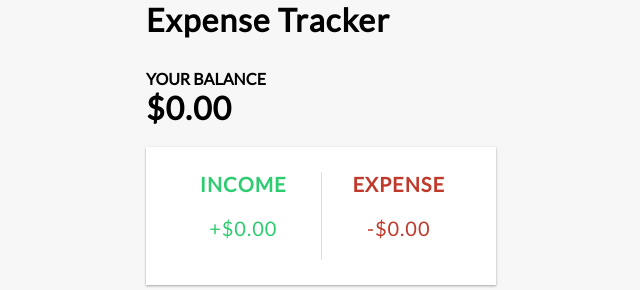
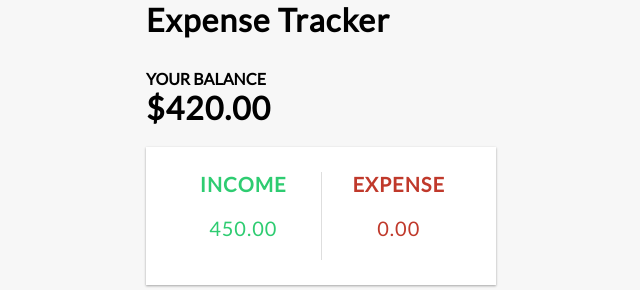
Before and after one commit to arpitjaswal/XpenseLogger, a React (Create React App) app in the folder xpenselogger/: page / in a window 1280 px wide. Shown: the top 290 px of the page, without its empty margins (319-959 px from the left). Built offline with nearby package versions, Linux system fonts and the light colour scheme.

Commit message:
last step

```diff
--- a/xpenselogger/src/components/Balance.jsx
+++ b/xpenselogger/src/components/Balance.jsx
@@ -1,10 +1,17 @@
-import React from 'react'
+import React, {useContext} from 'react';
+import {GlobalContext} from '../context/GlobalState';
 
 const Balance = () => {
+
+  const {transactions} = useContext(GlobalContext);
+  const amounts = transactions.map(transaction=>transaction.amount);
+  const total = amounts.reduce((acc,item)=>acc+=item,0).toFixed(2);
+
   return (
+
     <>
         <h4>Your Balance</h4>
-        <h1 id="balance">$0.00</h1>
+        <h1 id="balance">${total}</h1>
 
     </>
   )
--- a/xpenselogger/src/components/IncomeExpense.jsx
+++ b/xpenselogger/src/components/IncomeExpense.jsx
@@ -1,16 +1,21 @@
-import React from 'react'
+import React, { useContext } from 'react'
+import { GlobalContext } from '../context/GlobalState';
 
-const IncomeExpense = () => {
+const IncomeExpense=()=>{
+  const {transactions} = useContext(GlobalContext);
+  const amounts = transactions.map(transaction=>transaction.amount);
+  const income = amounts.filter(item=>item>0).reduce((acc,item)=>acc+=item,0).toFixed(2);
+  const expense = amounts.filter(item=>item<0).reduce((acc,item)=>(acc+=item,0)*-1).toFixed(2);
     return (
       <>
           <div className="inc-exp-container">
               <div id="money-plus" className="money plus">
                   <h4>Income</h4>
-                <p>+$0.00</p>
+                  <p>{income}</p>
                   </div>
               <div id="money-minus" className="money minus">
                   <h4>Expense</h4>
-                <p>-$0.00</p>
+                  <p>{expense}</p>
                   </div>
           </div>
       </>
```
Lines whose indentation alone changed are shown as unchanged.
